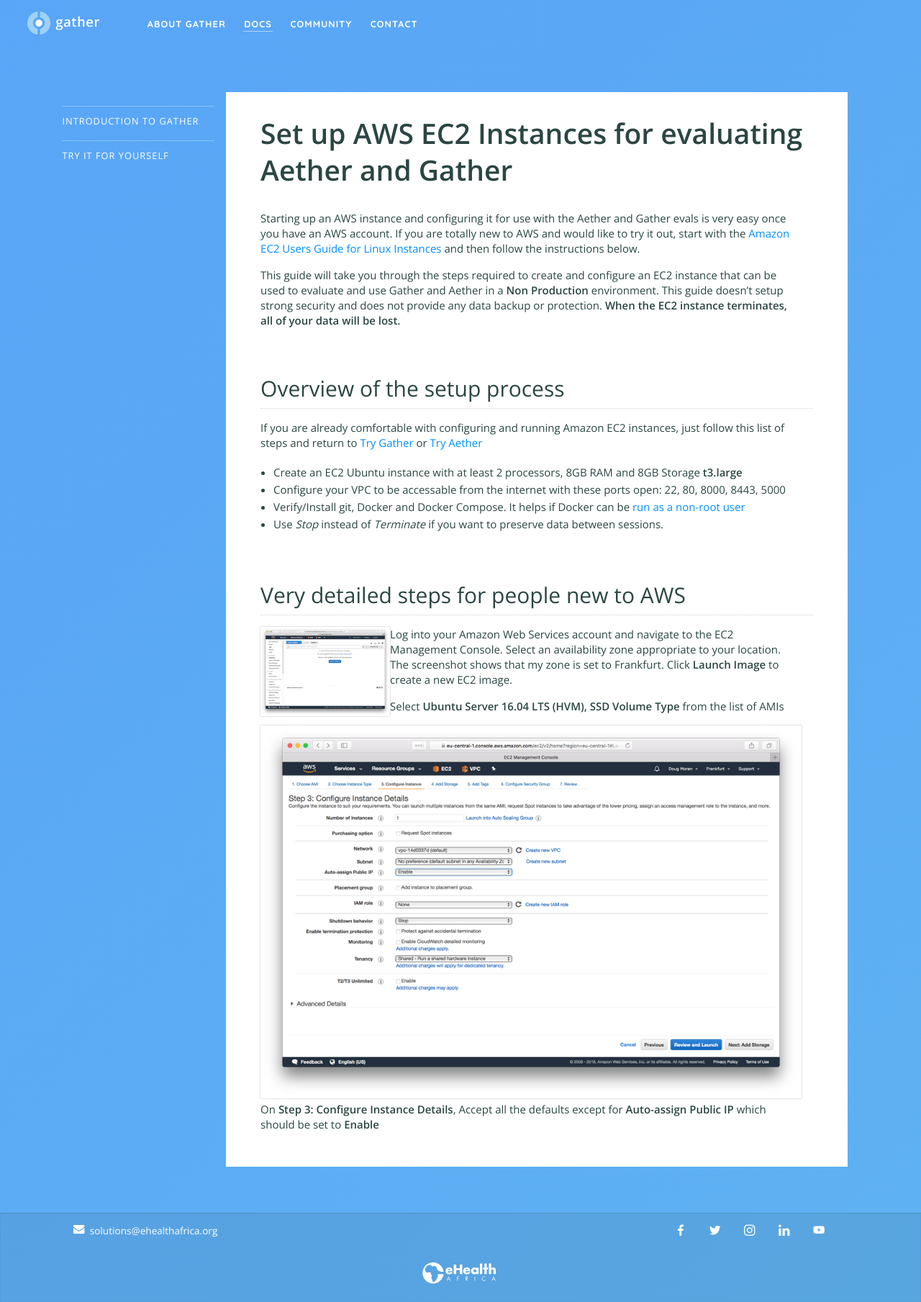
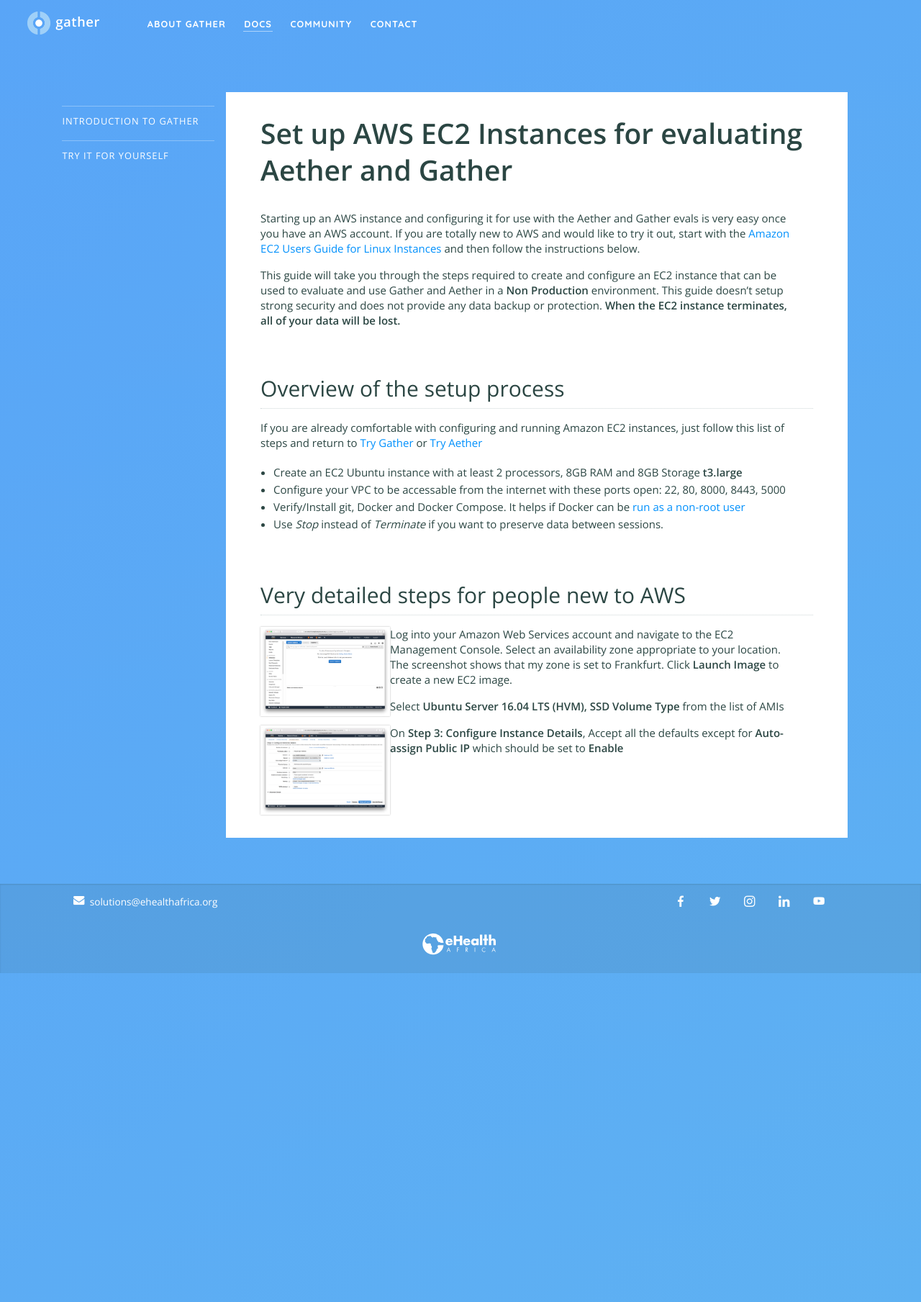
Before and after one commit to nixilla/gather, a Jekyll site: the page built from documentation/try/setup-aws.md, in a window 1280 px wide. Shown: the whole page at 72% size. Built offline with Jekyll 4.4.1, drawn with Linux system fonts in a browser that asks for light colours.

Commit message:
Update setup-aws.md

```diff
--- a/documentation/try/setup-aws.md
+++ b/documentation/try/setup-aws.md
@@ -20,4 +20,4 @@
 
 Select **Ubuntu Server 16.04 LTS (HVM), SSD Volume Type** from the list of AMIs
 
-![AWS EC2 Launch](/images/aws-ec2-step3.png) On **Step 3: Configure Instance Details**, Accept all the defaults except for **Auto-assign Public IP** which should be set to **Enable**
+![AWS EC2 Launch](/images/aws-ec2-step3.png){: .scalable}On **Step 3: Configure Instance Details**, Accept all the defaults except for **Auto-assign Public IP** which should be set to **Enable**
```
